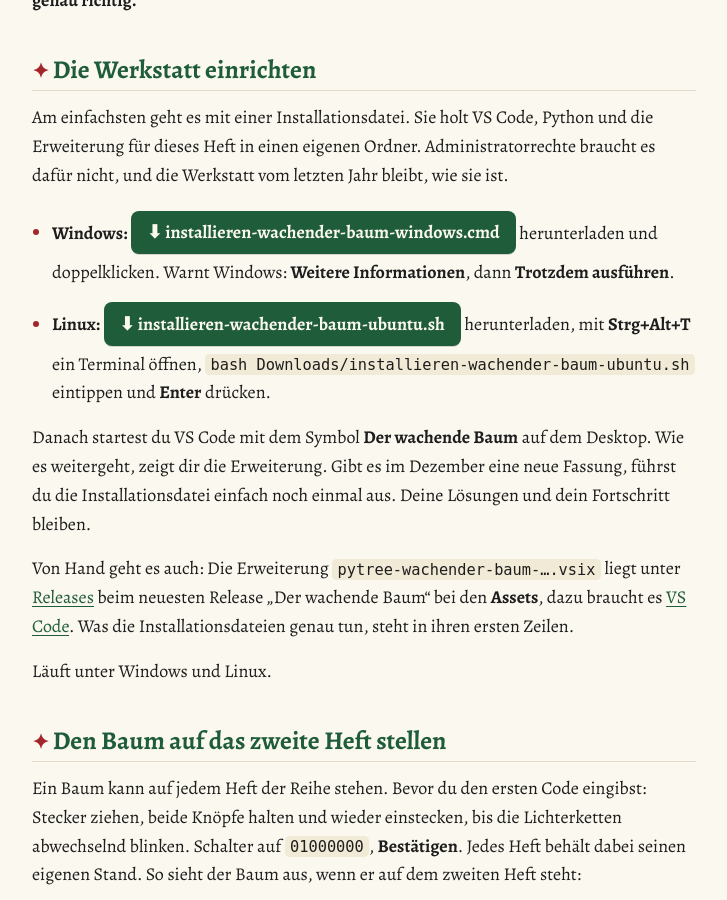
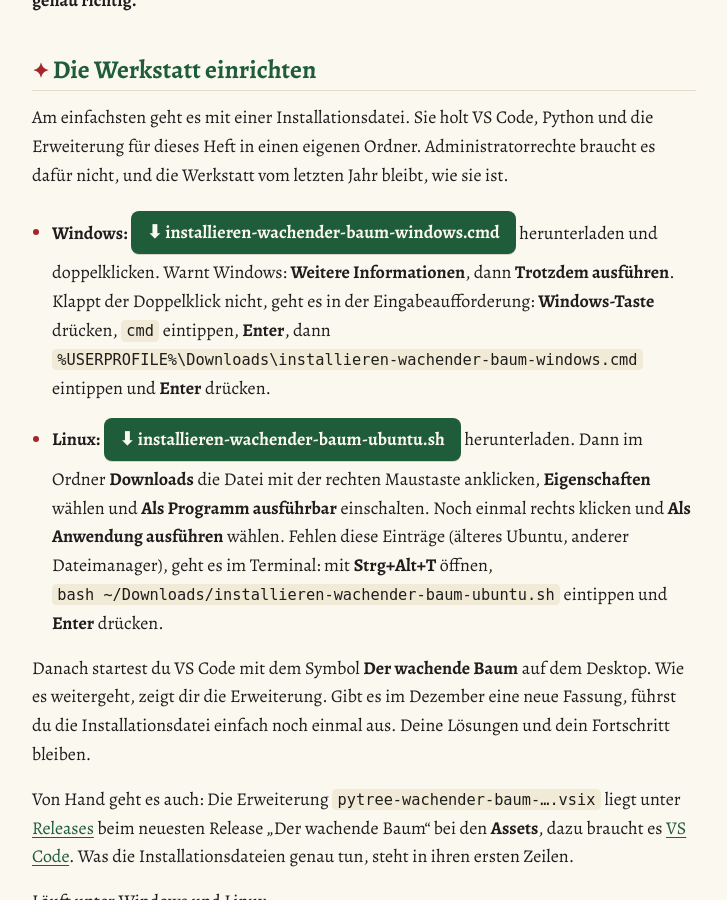
Before and after one commit to tgd1975/pytree-adventskalender, a Jekyll site: the page built from wachender-baum/index.md, in a window 1280 px wide and 900 px high, scrolled down 875 px. Shown: the whole window, without its empty margins (276-1003 px from the left). Built offline with Jekyll 4.4.1, drawn with Linux system fonts in a browser that asks for light colours.

Commit message:
Pages: install by click first, the typed command as fallback
Windows: double-click, else cmd with %USERPROFILE%\Downloads\... .
Linux: file manager (Properties > "Als Programm ausführbar", then "Als
Anwendung ausführen"), else bash ~/Downloads/... in the terminal.

Co-Authored-By: Claude Opus 5.5 <noreply@anthropic.com>

```diff
--- a/wachender-baum/index.md
+++ b/wachender-baum/index.md
@@ -22,11 +22,15 @@ Ordner. Administratorrechte braucht es dafür nicht, und die Werkstatt vom letzt
 
 - **Windows:**
   [installieren-wachender-baum-windows.cmd](https://github.com/tgd1975/pytree-adventskalender/releases/latest/download/installieren-wachender-baum-windows.cmd)
-  herunterladen und doppelklicken. Warnt Windows: **Weitere Informationen**, dann **Trotzdem ausführen**.
+  herunterladen und doppelklicken. Warnt Windows: **Weitere Informationen**, dann **Trotzdem ausführen**. Klappt der
+  Doppelklick nicht, geht es in der Eingabeaufforderung: **Windows-Taste** drücken, `cmd` eintippen, **Enter**, dann
+  `%USERPROFILE%\Downloads\installieren-wachender-baum-windows.cmd` eintippen und **Enter** drücken.
 - **Linux:**
   [installieren-wachender-baum-ubuntu.sh](https://github.com/tgd1975/pytree-adventskalender/releases/latest/download/installieren-wachender-baum-ubuntu.sh)
-  herunterladen, mit **Strg+Alt+T** ein Terminal öffnen, `bash Downloads/installieren-wachender-baum-ubuntu.sh` eintippen und
-  **Enter** drücken.
+  herunterladen. Dann im Ordner **Downloads** die Datei mit der rechten Maustaste anklicken, **Eigenschaften** wählen
+  und **Als Programm ausführbar** einschalten. Noch einmal rechts klicken und **Als Anwendung ausführen** wählen.
+  Fehlen diese Einträge (älteres Ubuntu, anderer Dateimanager), geht es im Terminal: mit **Strg+Alt+T** öffnen,
+  `bash ~/Downloads/installieren-wachender-baum-ubuntu.sh` eintippen und **Enter** drücken.
 
 Danach startest du VS Code mit dem Symbol **Der wachende Baum** auf dem Desktop. Wie es weitergeht, zeigt dir die
 Erweiterung. Gibt es im Dezember eine neue Fassung, führst du die Installationsdatei einfach noch einmal aus. Deine
```
Also changed, not shown: schlafender-baum/index.md (+7 -3 lines), strahlender-baum/index.md (+7 -3 lines).
